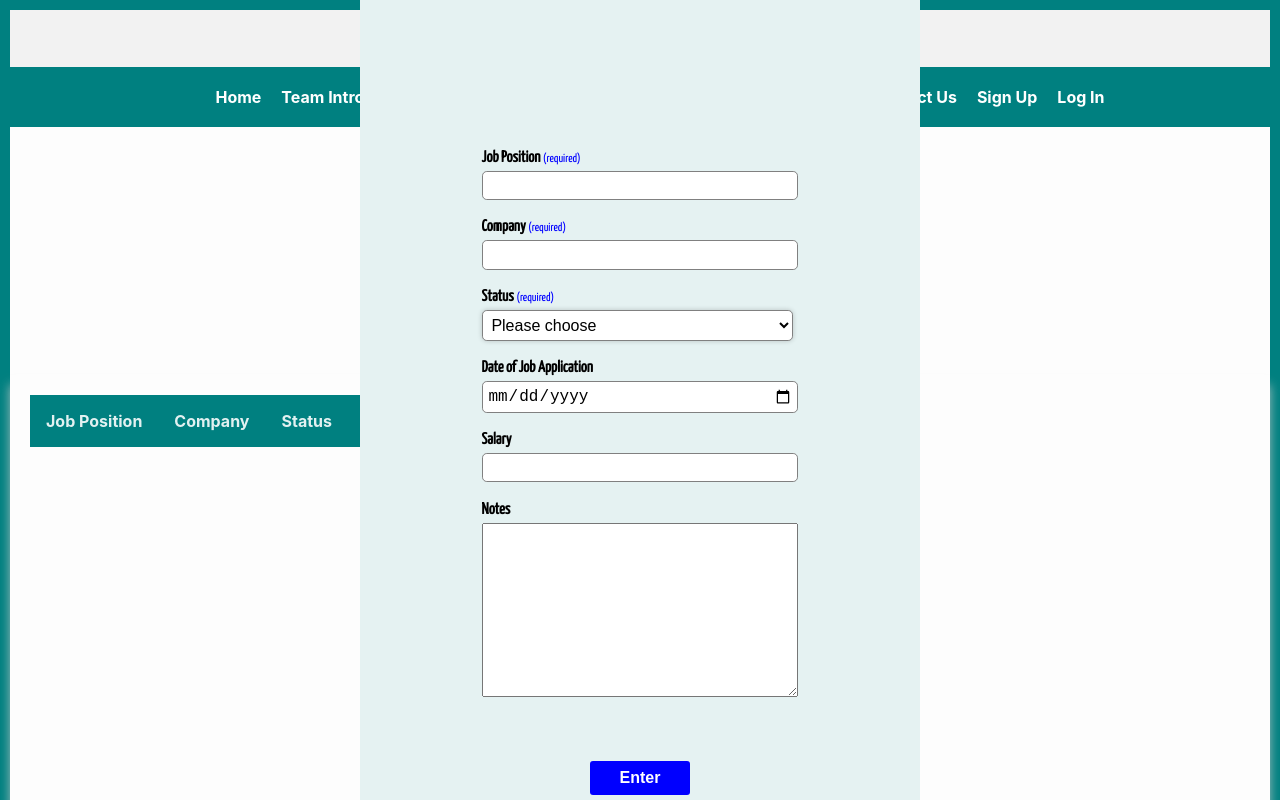
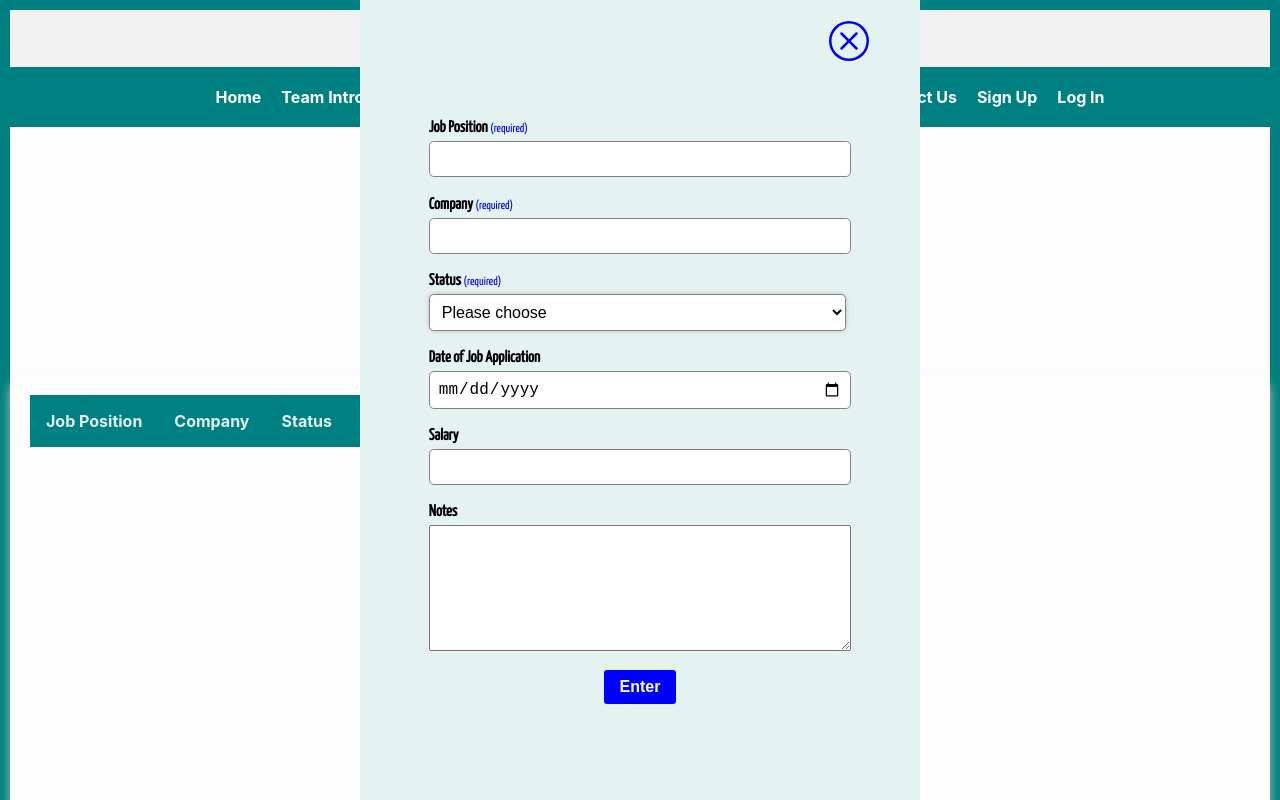
Before and after one commit to irina-sheveliova/CFG-Job-tracker, a React (Create React App) app in the folder client/: page /Applications in a window 1280 px wide. Both pictures are taken after a click on the button "Add a Job". Shown: the top 800 px of the page. Built offline with nearby package versions, Linux system fonts and the light colour scheme; no server answers; a web font is replaced by a local one.

Commit message:
updated modal styling

```diff
--- a/client/src/components/JobApplications/Modal.css
+++ b/client/src/components/JobApplications/Modal.css
@@ -34,11 +34,9 @@
 .close {
     position: relative;
     margin-left: 0 auto;
-    margin-bottom: 125px;
-    font-size: 35px;
-    background-color: whitesmoke;
+    font-size: 40px;
     color: blue;
-    left: 350px;
+    left: 400px;
     bottom: 55px;
     border: none;
 
@@ -59,8 +57,7 @@
 
 
 .main-div {
-    width: 60%;
-
+    width: 80%;
 }
 
 
@@ -68,7 +65,7 @@
     display: flex;
     flex-direction: column;
     margin-bottom: 1.2rem;
-    /* margin-top: .3rem; */
+
 
 }
 
@@ -81,29 +78,13 @@
     border: 1px solid gray;
     border-radius: 0.3rem;
     font-size: 1rem;
-    padding: 0.3rem;
+    padding: 0.5rem;
 }
 
 
-
-/* .jobform-div input,
-.jobform-div select,
-.jobform-div textarea {
-    border: 1px solid gray;
-    border-radius: 0.3rem;
-    font-size: 1.2rem;
-} */
-
-/* .jobs-input {
-    border: 1px solid gray;
-    border-radius: 0.3rem;
-    font-size: 1.2rem;
-} */
-
 #notes-input-plus {
-    padding: 0.7rem;
-    height: 150px;
-    margin-bottom: 45px;
+    padding: 0.rem;
+    height: 120px;
 }
 
 .form-errors {
@@ -122,15 +103,14 @@
 }
 
 #modal-button {
-    margin: 0 auto;
+    margin: auto;
     display: block;
     font-weight: bold;
-    min-width: 100px;
-    max-width: 150px;
     background-color: blue;
     color: white;
     border: none;
     border-radius: 3px;
     cursor: pointer;
+    max-width: 100vh;
 
 }
```
